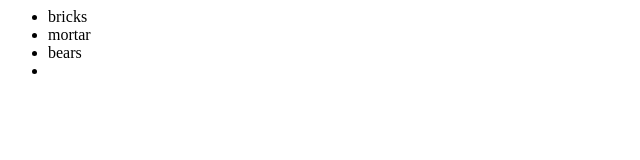
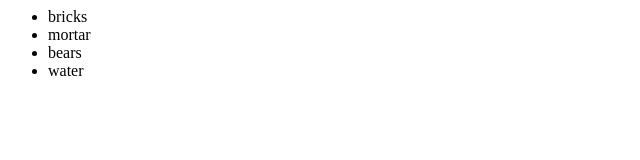
Before and after one commit to LindseyErica/newGitTest, a plain HTML site: page index.html in a window 1280 px wide. Shown: the full height of the page, 0-640 px from the left. Drawn offline with Linux system fonts and the light colour scheme.

Commit message:
made change

```diff
--- a/index.html
+++ b/index.html
@@ -5,7 +5,7 @@
 		<li>bricks</li>
 		<li>mortar</li>
 		<li>bears</li>
-		<li></li>
+		<li>water</li>
 		</ul>
 
 
```
